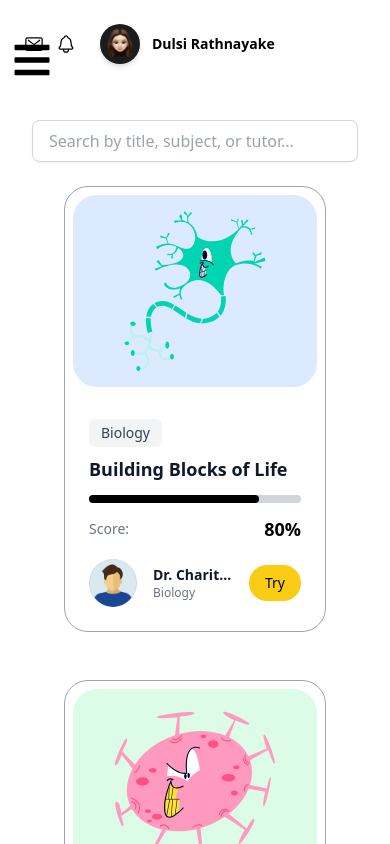
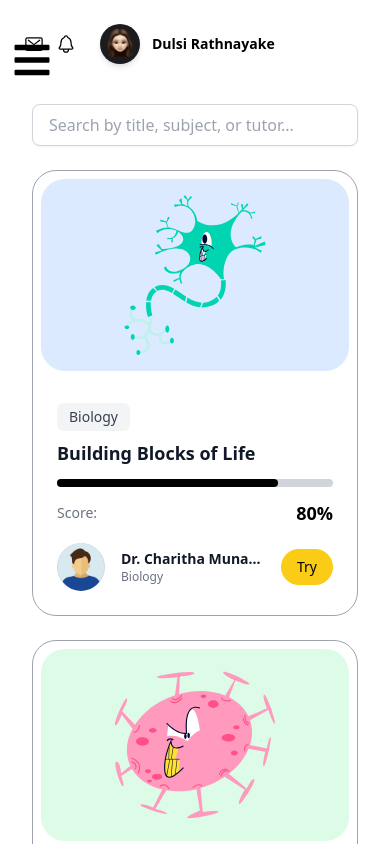
Before and after one commit to Webminds-designs/NeverMindsWeb, a React (Vite) app in the folder frontend/: page /favourites in a window 390 px wide. Shown: the top 844 px of the page. Built offline with nearby package versions, Linux system fonts and the light colour scheme.

Commit message:
Favourites responsive fix(Not complete)

```diff
--- a/frontend/src/components/Favourites.jsx
+++ b/frontend/src/components/Favourites.jsx
@@ -44,11 +44,11 @@ const Favourites = () => {
   );
 
   return (
-    <div className="flex min-h-screen">
+    <div className="flex flex-col md:flex-row min-h-screen">
       <Sidebar isOpen={isSidebarOpen} toggleSidebar={toggleSidebar} />
 
-      <main className="flex-1 flex flex-col items-center p-8">
-        <div className="w-full max-w-3xl mb-6">
+      <main className="flex-1 flex flex-col items-center p-4 md:p-8">
+        <div className="w-full max-w-3xl mb-6 px-4 md:px-0">
           <input
             type="text"
             placeholder="Search by title, subject, or tutor..."
@@ -61,7 +61,7 @@ const Favourites = () => {
         {filteredQuizzes.length === 0 ? (
           <p className="text-center text-gray-600">No quizzes match your search.</p>
         ) : (
-          <div className="grid grid-cols-1 sm:grid-cols-2 md:grid-cols-4 gap-12 px-8">
+          <div className="grid grid-cols-1 sm:grid-cols-2 md:grid-cols-3 lg:grid-cols-4 gap-6 px-4 md:px-8">
             {filteredQuizzes.map((quiz, index) => (
               <QuizCard
                 key={index}
```
